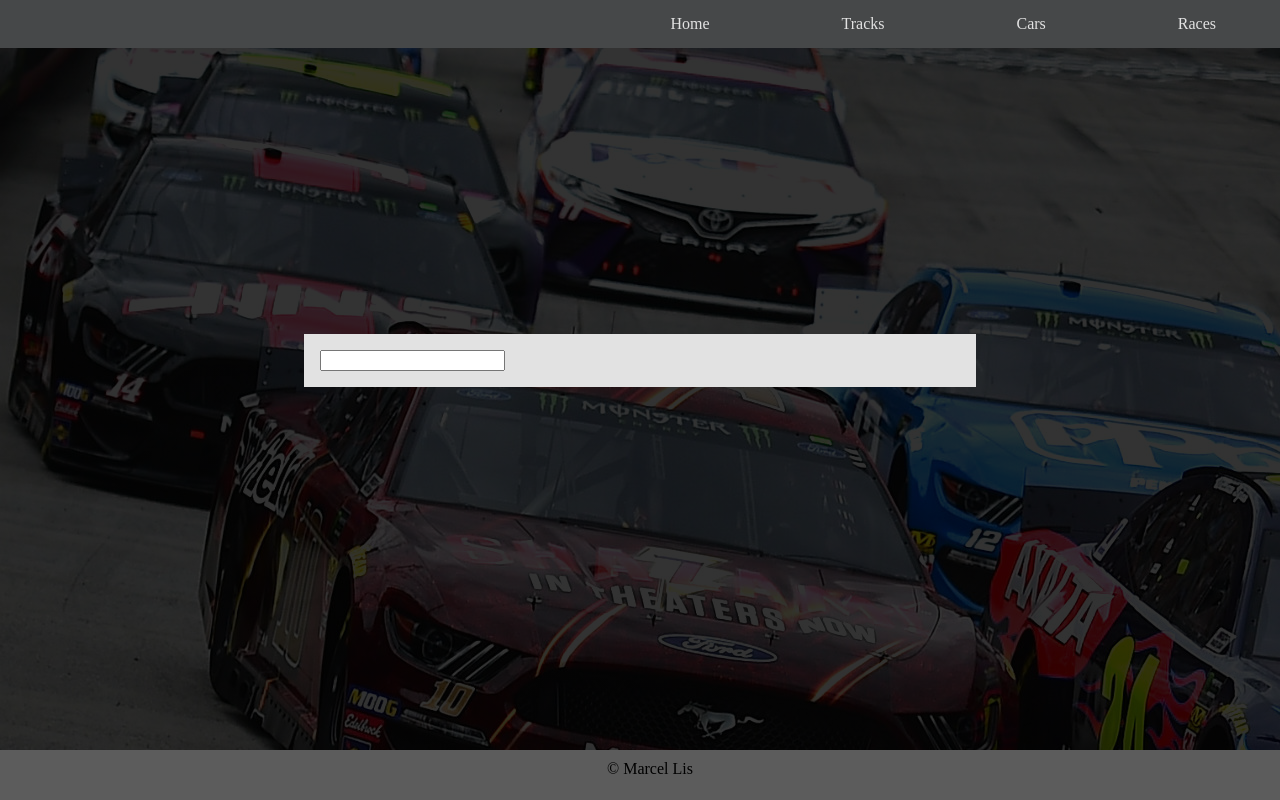
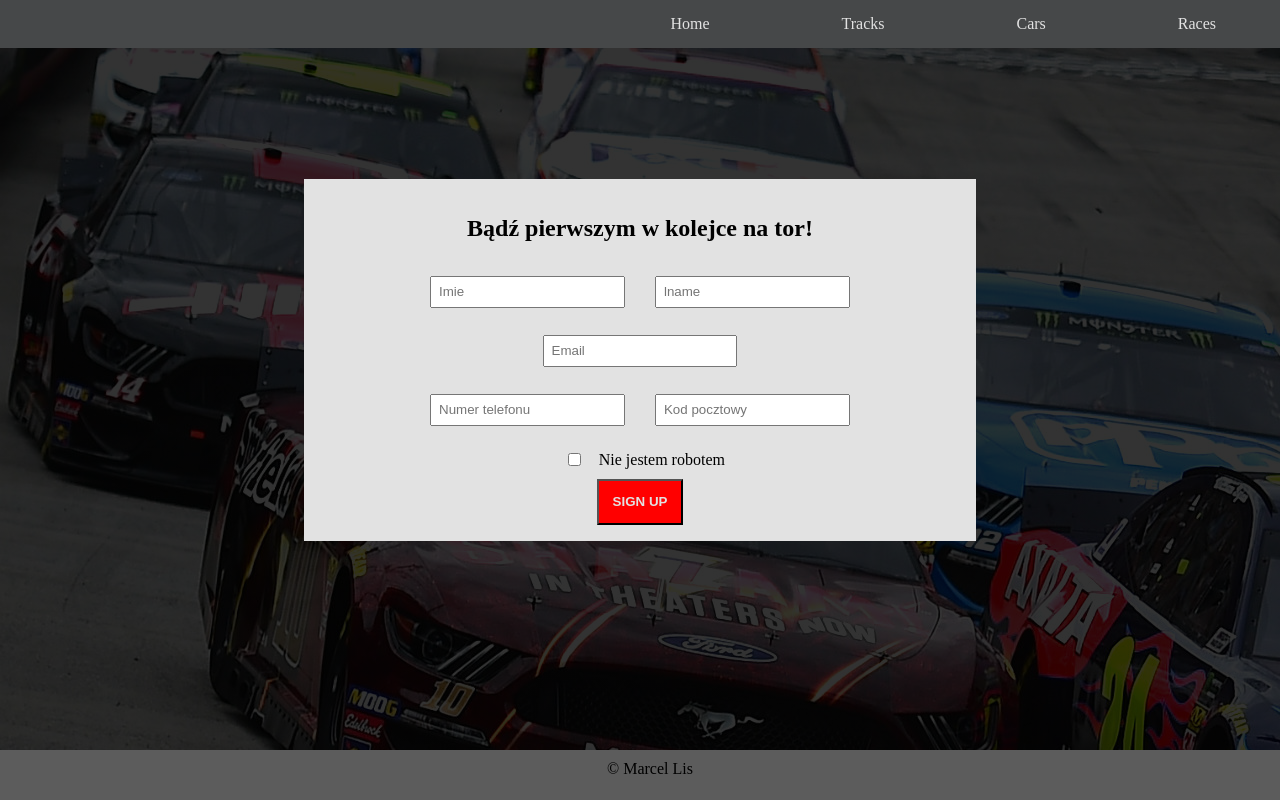
Before and after one commit to MarcelLis3B/MarcelLis3B.github.io, a plain HTML site: page races/races.html in a window 1280 px wide. Drawn offline with Linux system fonts and the light colour scheme.

Commit message:
NASCAR-08: final release of project

```diff
--- a/races/races.css
+++ b/races/races.css
@@ -51,14 +51,27 @@ a {
 }
 
 /*Form*/
-.main__form {
-    margin: auto;
-    justify-content: space-around;
+.tickets__form {
+    background-color: rgb(226, 226, 226);
+    text-align: center;
 
-    background-color: rgb(226, 226, 226);
     width: 50%;
     height: auto;
     padding: 1em;
+    margin: auto;
+}
+
+.form__element {
+    margin: 1em;
+    padding: 0.5em;
+}
+
+.signup {
+    font-weight: 900;
+
+    padding: 1em;
+    color: rgb(226, 226, 226);
+    background-color: rgb(255, 0, 0);
 }
 
 /*Footer*/
--- a/races/races.html
+++ b/races/races.html
@@ -18,9 +18,23 @@
     </nav>
 
     <main class="main">
-        <form action="" class="main__form">
-            <input type="text">
-        </form>
+        <div class="tickets__form">
+            <h2>Bądź pierwszym w kolejce na tor!</h2>
+            <form action="#" class="main__form">
+                <input type="text" id="fname" name="fname" placeholder="Imie" class="form__element">
+                <input type="text" id="lname" name="Nazwisko" placeholder="lname" class="form__element">
+                <input type="text" id="email" name="email" placeholder="Email" class="form__element">
+                <br>
+                <input type="text" id="number" name="number" placeholder="Numer telefonu" class="form__element">
+                <input type="text" id="zip" name="zip" placeholder="Kod pocztowy" class="form__element">
+                <br>
+                <input type="checkbox" id="robot" name="Nie jestem robotem"
+                class="form__element">
+                <label for="robot">Nie jestem robotem</label>
+                <br>
+                <button class="signup">SIGN UP</button>
+            </form>
+        </div>
     </main>
 
     <footer class="footer">&copy; Marcel Lis</footer>
--- a/style.css
+++ b/style.css
@@ -2,6 +2,8 @@ body {
     display: flex;
     flex-direction: column;
     flex-wrap: wrap;
+
+    font-family: Roboto, Arial, sans-serif;
 
     margin: auto 0;
 
```
Also changed, not shown: tracks/tracks.html (+7 -7 lines), img/daytona.png (added), img/sonoma.png (added).
